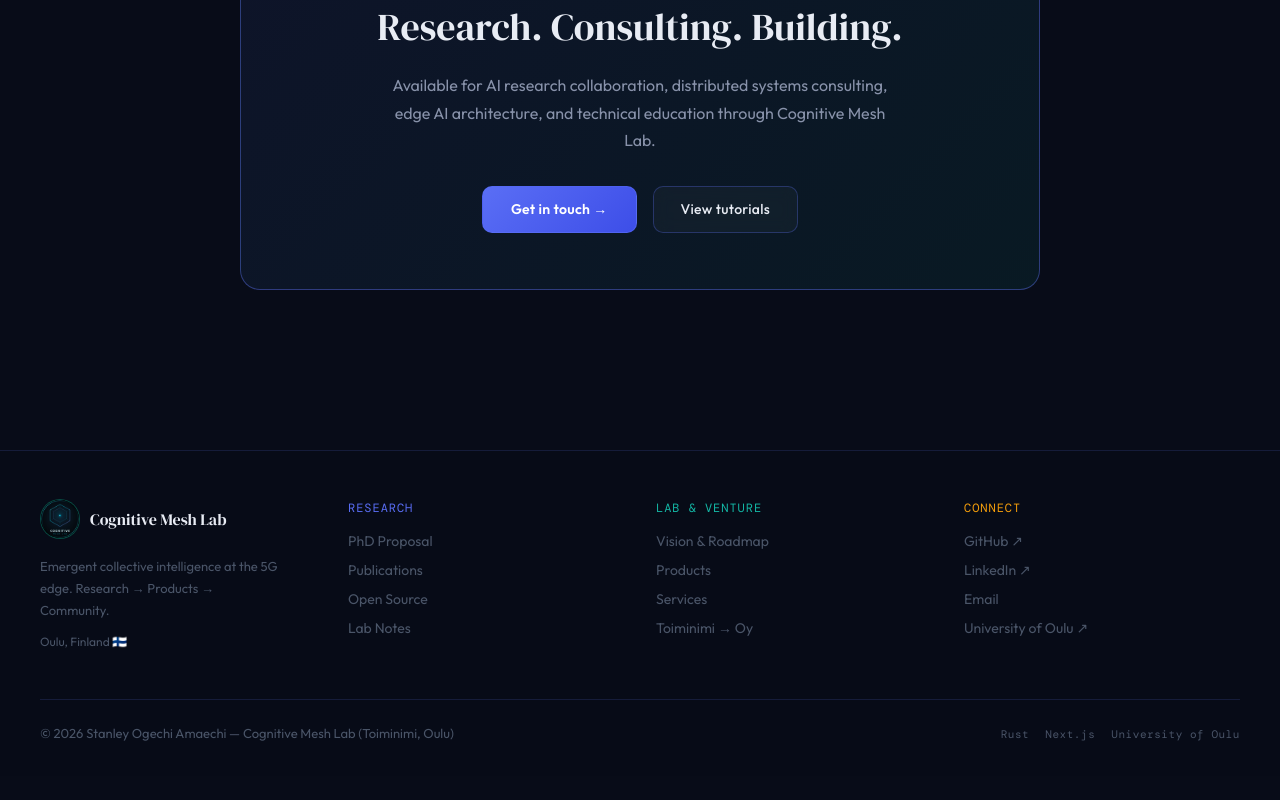
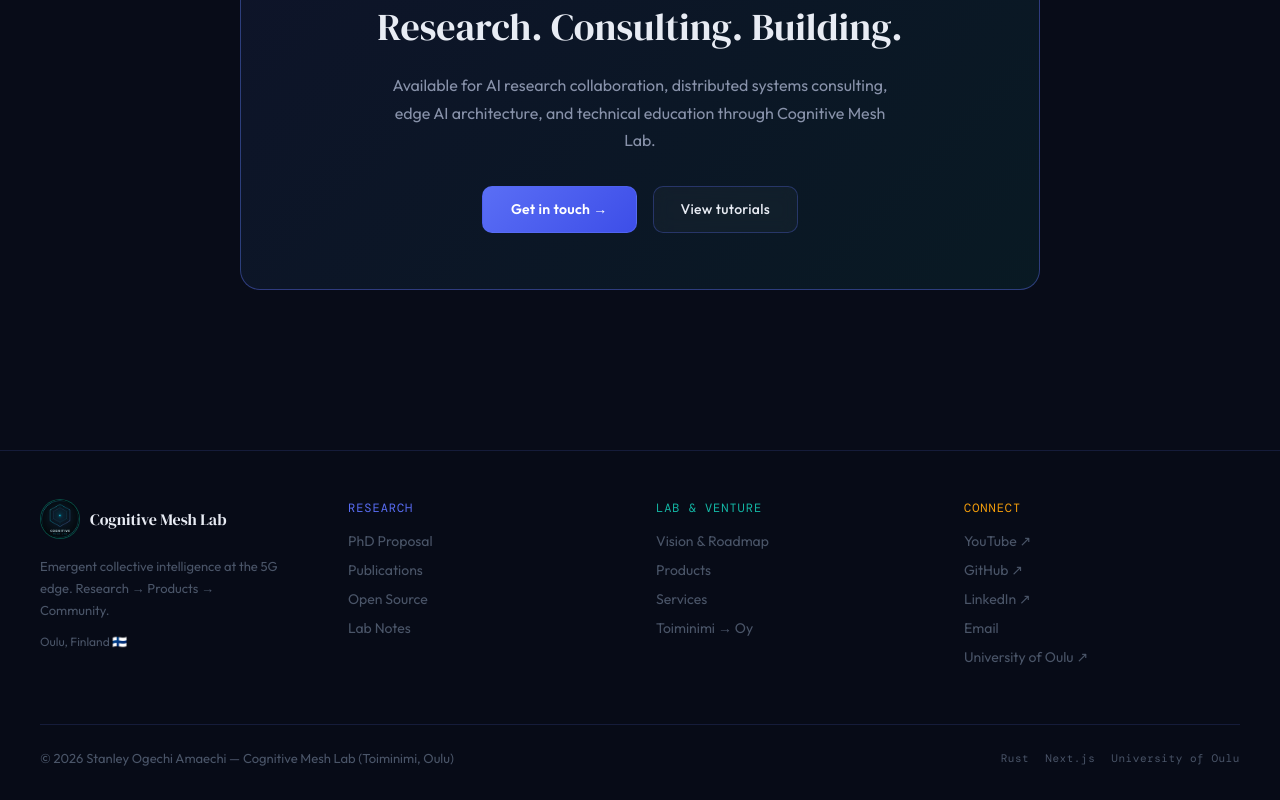
Before and after one commit to asolinks/cognitivemeshlab, a Next.js app: page / in a window 1280 px wide. Shown: the part 2876-3676 px from the top of the page. Before the commit the page ends 3652 px from the top, so only its background shows below. Built offline with nearby package versions, Linux system fonts and the light colour scheme.

Commit message:
feat: add YouTube channel link

```diff
--- a/components/Footer.tsx
+++ b/components/Footer.tsx
@@ -76,6 +76,7 @@ export default function Footer() {
           <div>
             <p style={{ fontSize: 12, fontFamily: 'var(--font-mono)', color: 'var(--accent-amber)', marginBottom: 14, letterSpacing: '0.08em' }}>CONNECT</p>
             {[
+              ['YouTube', 'https://www.youtube.com/@CognitiveMeshLab'],
               ['GitHub', 'https://github.com/cognitive-mesh-lab'],
               ['LinkedIn', 'https://www.linkedin.com/company/cognitive-mesh-lab'],
               ['Email', 'mailto:stanley@cognitivemeshlab.fi'],
```
